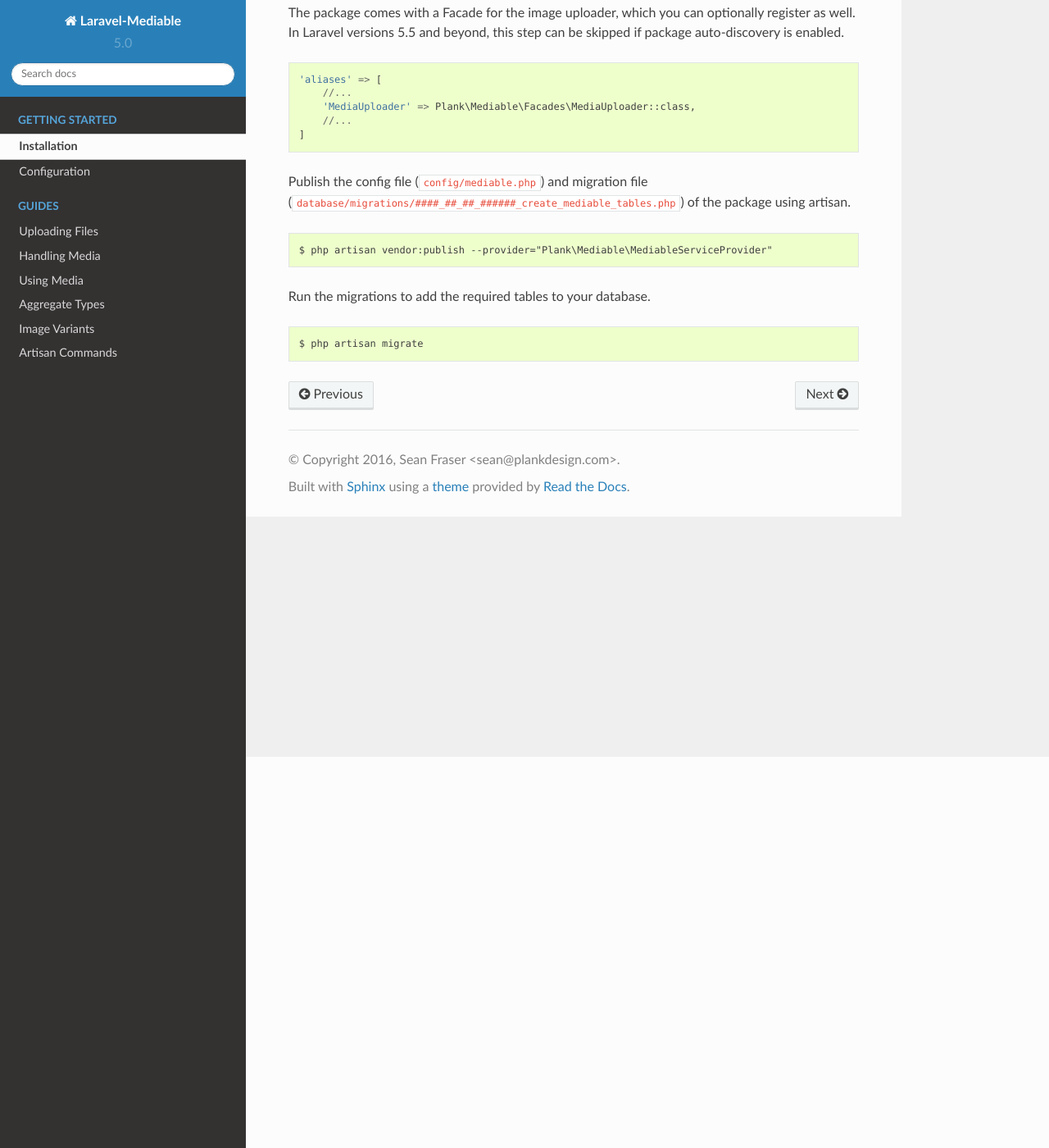
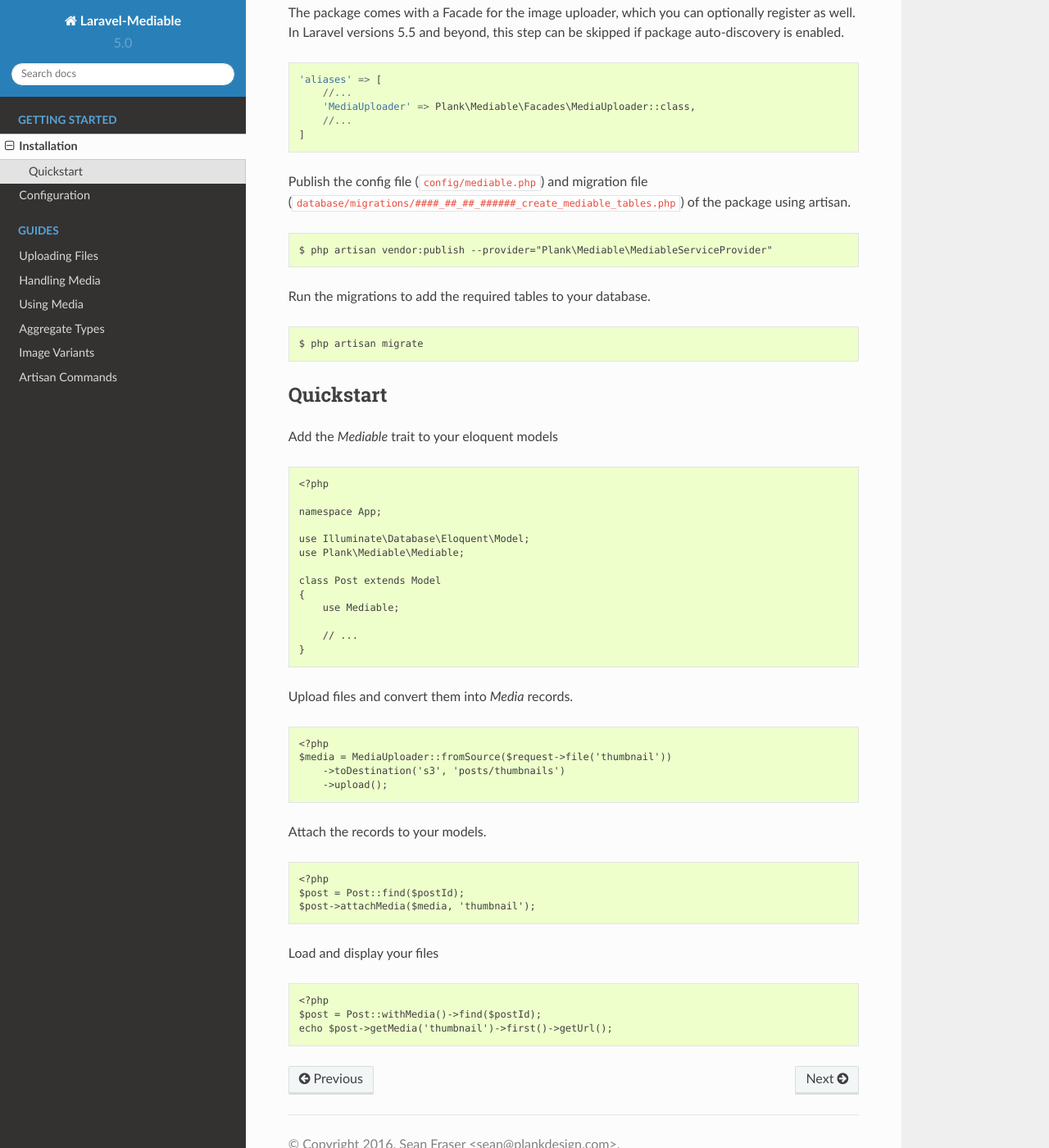
Before and after one commit to plank/laravel-mediable, a Sphinx documentation site: the page built from docs/source/installation.rst, in a window 1280 px wide and 1400 px high, scrolled down 477 px. Shown: the whole window at 82% size. Built offline with Sphinx 7.4.7 and the Read the Docs theme 2.0.0, drawn with Linux system fonts in a browser that asks for light colours.

Commit message:
add quick start instructions to installation page

```diff
--- a/docs/source/installation.rst
+++ b/docs/source/installation.rst
@@ -40,3 +40,50 @@ Run the migrations to add the required tables to your database.
 ::
 
     $ php artisan migrate
+
+
+Quickstart
+-----------
+
+Add the `Mediable` trait to your eloquent models
+
+::
+
+    <?php
+
+    namespace App;
+
+    use Illuminate\Database\Eloquent\Model;
+    use Plank\Mediable\Mediable;
+
+    class Post extends Model
+    {
+        use Mediable;
+
+        // ...
+    }
+
+Upload files and convert them into `Media` records.
+
+::
+
+    <?php
+    $media = MediaUploader::fromSource($request->file('thumbnail'))
+        ->toDestination('s3', 'posts/thumbnails')
+        ->upload();
+
+Attach the records to your models.
+
+::
+
+    <?php
+    $post = Post::find($postId);
+    $post->attachMedia($media, 'thumbnail');
+
+Load and display your files
+
+::
+
+    <?php
+    $post = Post::withMedia()->find($postId);
+    echo $post->getMedia('thumbnail')->first()->getUrl();
```
